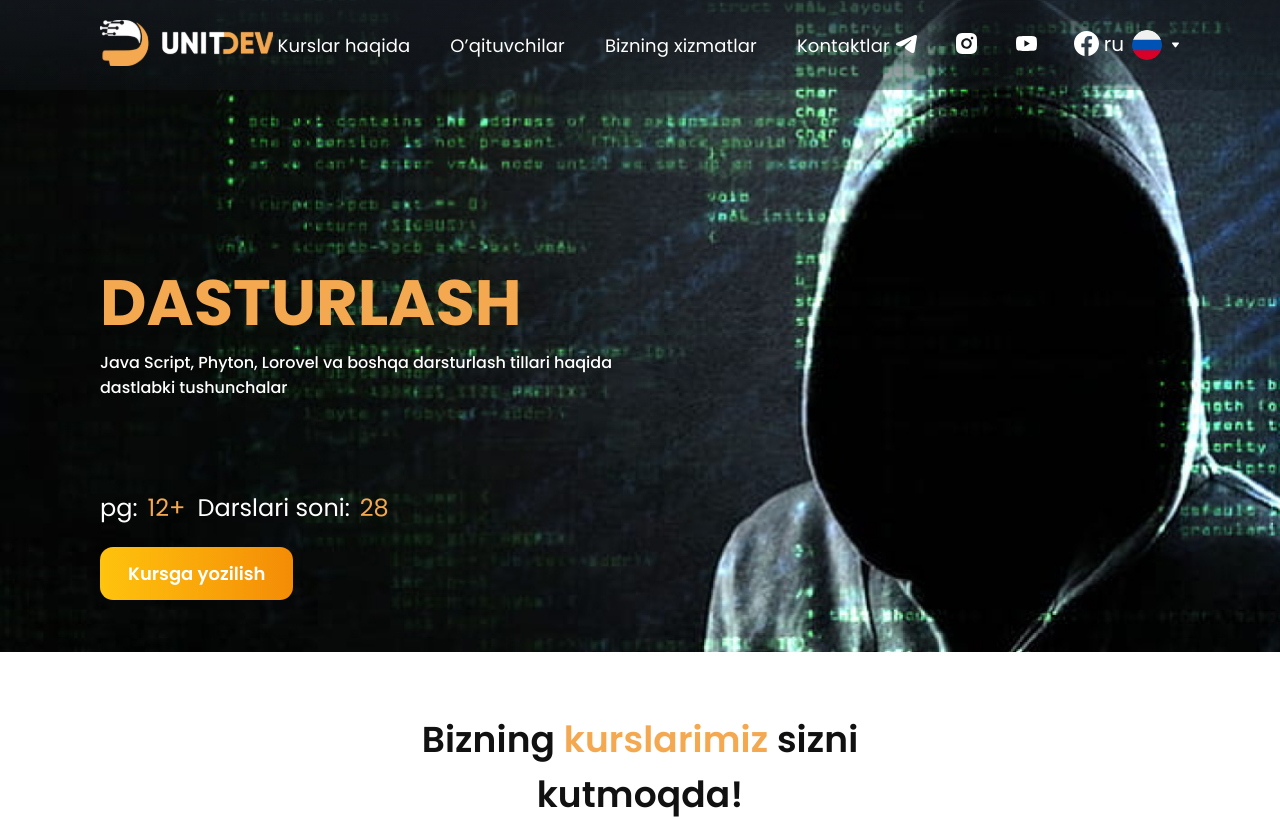
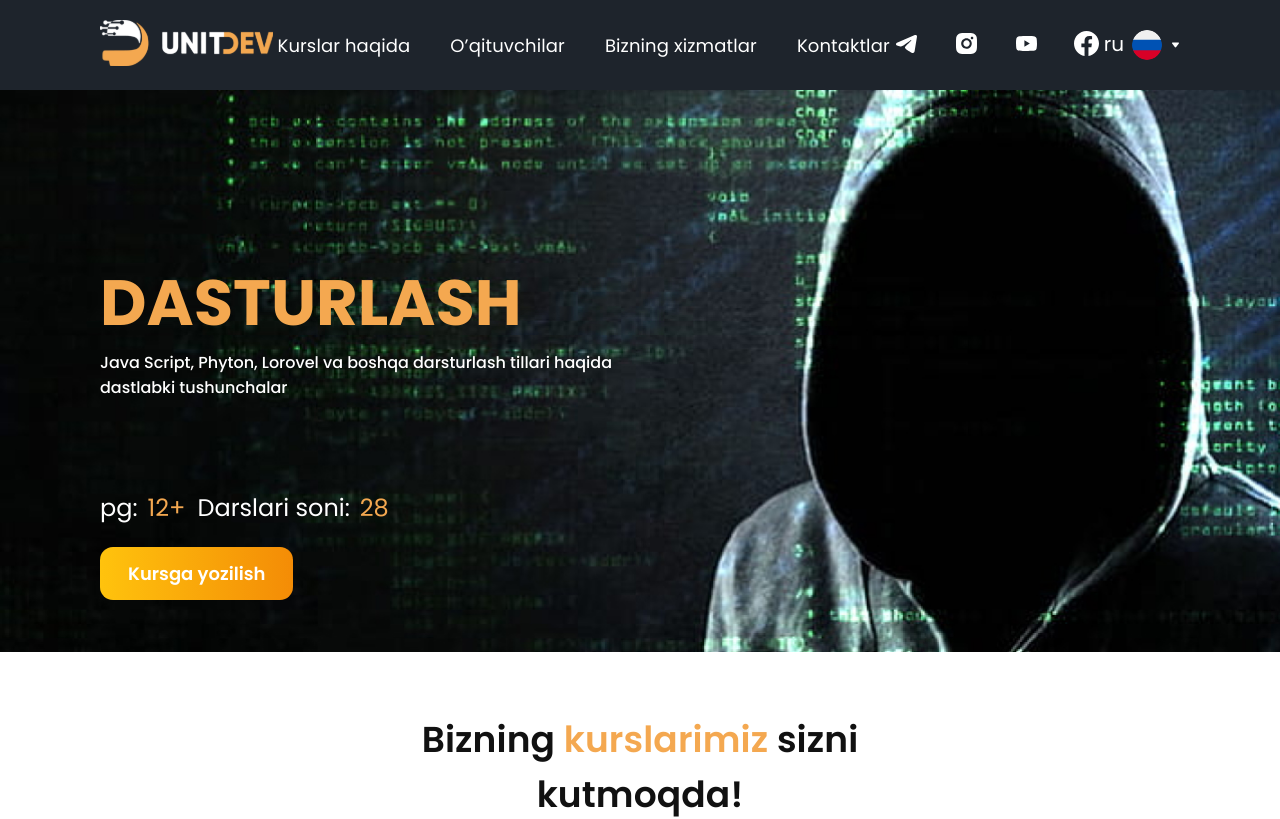
Before and after one commit to IsmoilAbdujalilov/UNITDEV, a React (Vite) app: page /pages/information/1 in a window 1280 px wide. Shown: the top 819 px of the page. Built offline with nearby package versions, Linux system fonts and the light colour scheme.

Commit message:
refactor: Upadated header background color

```diff
--- a/src/assets/sass/components/layouts/_header.scss
+++ b/src/assets/sass/components/layouts/_header.scss
@@ -5,7 +5,8 @@
   width: 100%;
   position: fixed;
   padding: 20px 0px;
-  background-image: linear-gradient(180deg, rgba(21, 26, 32, 0.8) 0%, rgba(21, 26, 32, 0.16) 136.5%);
+  // background-image: linear-gradient(180deg, rgba(21, 26, 32, 0.8) 0%, rgba(21, 26, 32, 0.16) 136.5%);
+  background-color: #1e242c;
 
   &__container {
     @include flexLayout(flex, space-between, center, none, row nowrap);
```
